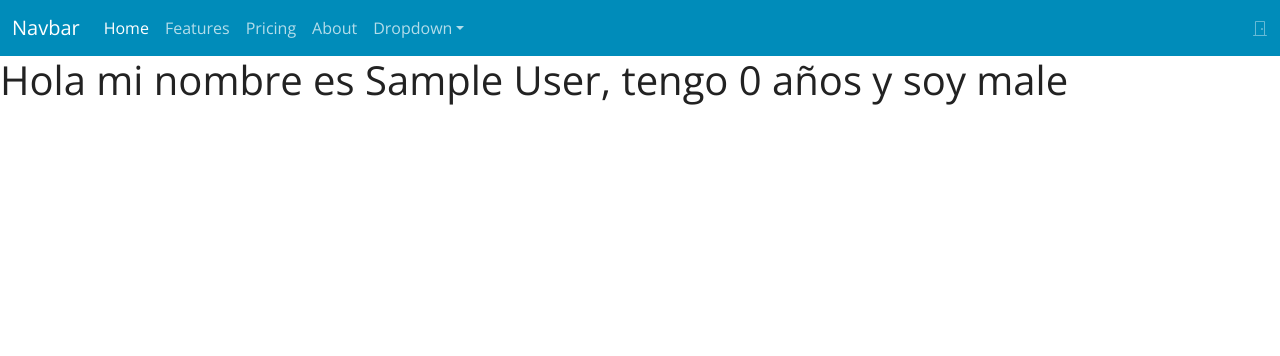
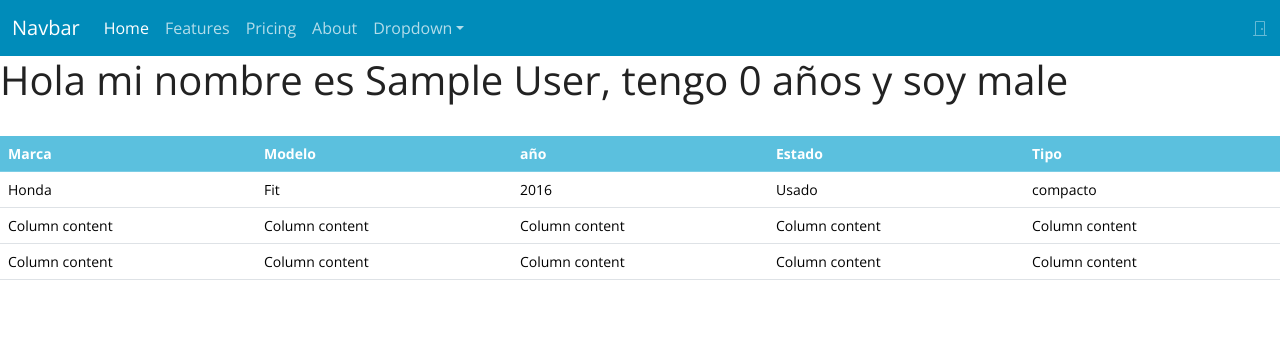
Before and after one commit to alvaroben/First-Steps-Django, a Django app: page / in a window 1280 px wide. Shown: the top 356 px of the page. Run offline with Django 5.2, Linux system fonts and the light colour scheme; the visitor is signed in with stand-in values (Sample User, id 1); data comes from the database, SQL or seed files in the repository; some libraries are stand-ins or nearby versions.

Commit message:
add tables home

```diff
--- a/templates/login/home.html
+++ b/templates/login/home.html
@@ -50,5 +50,40 @@
     </div>
 </nav>
 <h1>Hola mi nombre es {{ user.get_full_name }}, tengo {{ user.age }} años y soy {{ user.gender }}</h1>
+<br>
+<table class="table table-hover">
+    <tbody>
+        <tr class="table-info">
+          <th scope="row">Marca</th>
+          <th scope="row"> Modelo</th>
+          <th scope="row"> año</th>
+          <th scope="row"> Estado</th>
+          <th scope="row"> Tipo</th>
+        </tr>
+        <tr>
+            <td> Honda</td>
+            <td> Fit</td>
+            <td> 2016</td>
+            <td> Usado</td>
+            <td> compacto</td>
+        </tr>
+        <tr>
+            <td>Column content</td>
+            <td>Column content</td>
+            <td>Column content</td>
+            <td>Column content</td>
+            <td>Column content</td>
+        </tr>
+        <tr>
+            <td>Column content</td>
+            <td>Column content</td>
+            <td>Column content</td>
+            <td>Column content</td>
+            <td>Column content</td>
+        </tr>
+    </tbody>
+
+</table>
+
 </body>
 </html>
```
